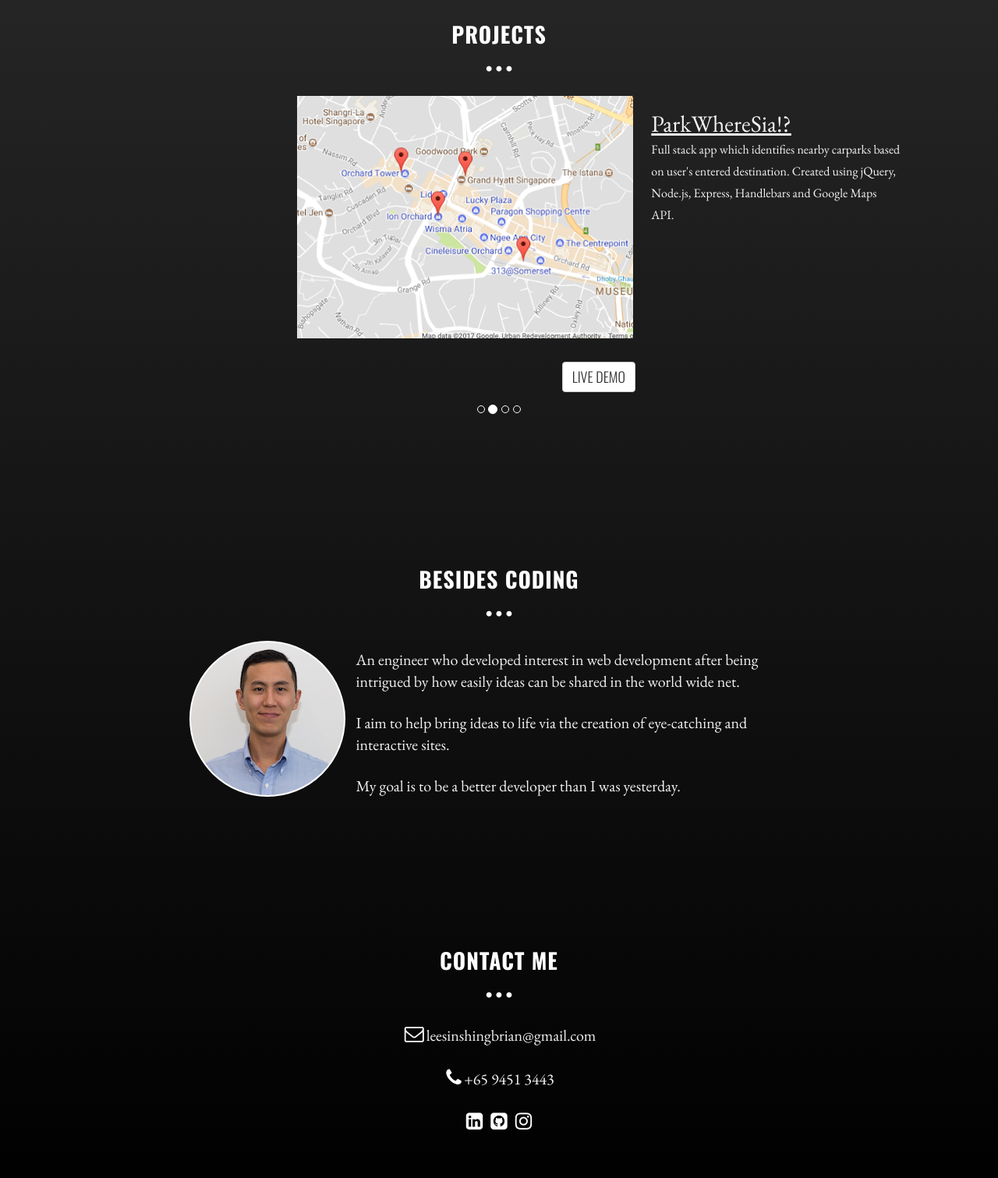
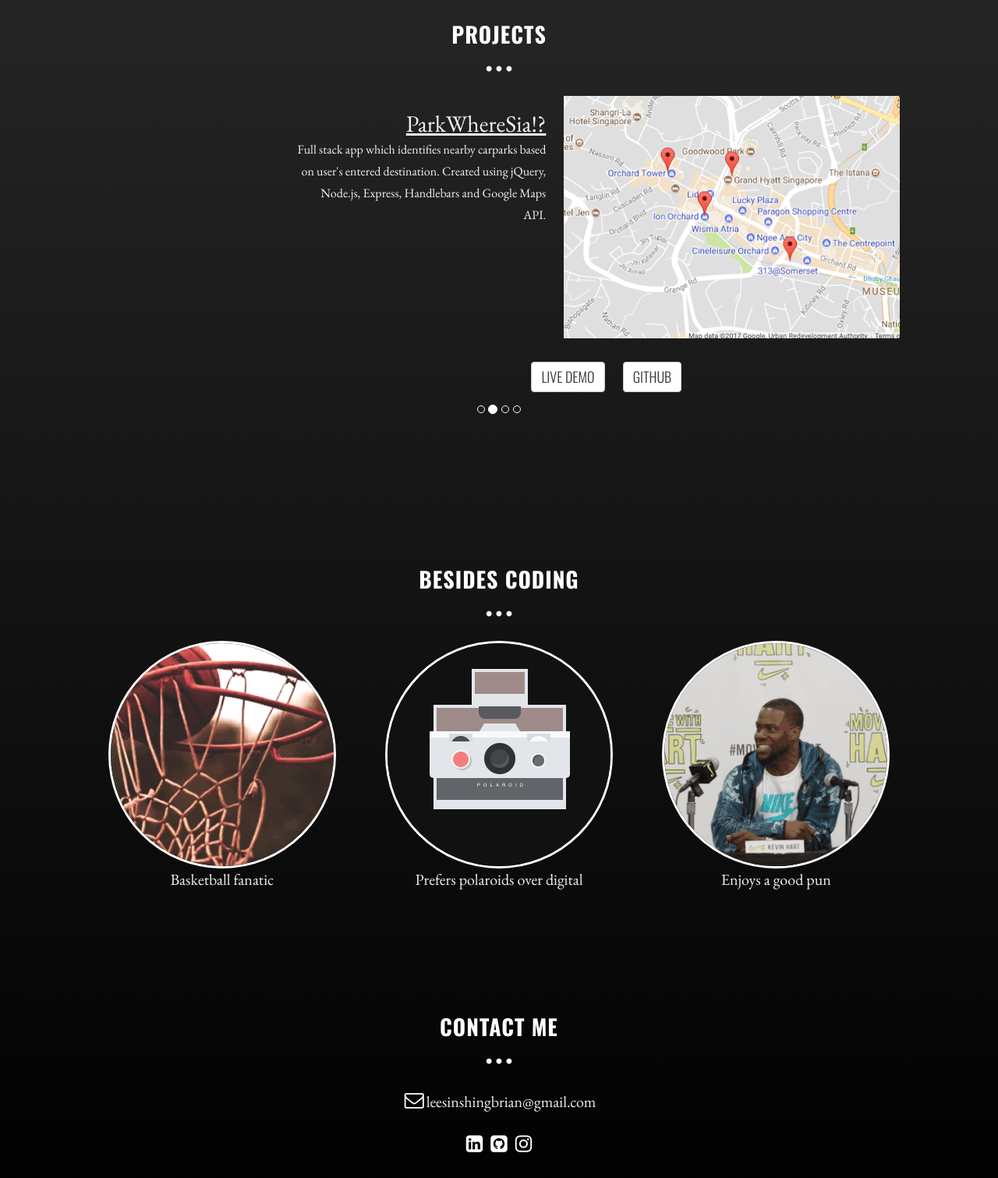
Before and after one commit to bleetdh/lee-brian, a plain HTML site: page index.html in a window 1280 px wide. Shown: the part 1240-2751 px from the top of the page at 78% size. Drawn offline with nearby package versions, Linux system fonts and the light colour scheme.

Commit message:
added gif

```diff
--- a/assets/css/main.css
+++ b/assets/css/main.css
@@ -133,7 +133,7 @@ a:after {
 }
 
 #f #mypicture {
-  border: 2px solid white;
+  border: 3px solid white;
   border-radius: 990px;
   height: 200px;
   width: 200px;
@@ -202,11 +202,30 @@ a:after {
   margin-left: 20px;
 }
 
+#f #box .even {
+  text-align: right;
+  margin-left: 0;
+  margin-right: 20px;
+}
+
 #f .btn-default {
   margin-top: -20px;
+  margin-left: 20px;
   font-size: 18px;
   font-weight: 300;
   font-family: 'Oswald', serif;
+}
+
+#f #moreaboutme .more {
+  width: 30%;
+  height: 300px;
+  display: inline-block;
+  margin: 0 5px 0 5px;
+}
+#f #moreaboutme .more img {
+  max-width: 100%;
+  border: 3px solid white;
+  border-radius: 999px
 }
 
 
@@ -280,7 +299,7 @@ a:after {
 	vertical-align: middle;
 	text-align: left;
 	width: 25px;
-	font-size: 14px;
+	font-size: 20px;
 	line-height: 40px;
 	margin: 25px 2px;
 }
--- a/index.html
+++ b/index.html
@@ -69,9 +69,9 @@
       <br>
       <br>
       <div class="row">
-        <h1>Welcome</h1>
+        <h1>Hello</h1>
         <br>
-        <h3>Hello, I'm Brian. Please hire me.</h3>
+        <h3>Welcome to Lee Brian's page.</h3>
         <br>
         <br>
         <div class="col-lg-6 col-lg-offset-3">
@@ -128,24 +128,28 @@
                   <p><span>Ironman Academy</span> </br>A 1 player, 8-bit shooting game inspired by Ironman. Created using HTML, CSS and Javascript.
                   </p>
                   <a class="btn btn-default" href="https://bleetdh.github.io/project-1/" role="button" target="_blank">LIVE DEMO</a>
+                  <a class="btn btn-default" href="https://github.com/bleetdh/project-1" role="button" target="_blank">GITHUB</a>
                 </div>
                 <div class="item centered" id='box'>
+                  <p class="even"><span>ParkWhereSia!?</span> </br> Full stack app which identifies nearby carparks based on user's entered destination. Created using jQuery, Node.js, Express, Handlebars and Google Maps API.
+                  </p>
                   <img src='assets/img/Project-2.png'>
-                  <p><span>ParkWhereSia!?</span> </br> Full stack app which identifies nearby carparks based on user's entered destination. Created using jQuery, Node.js, Express, Handlebars and Google Maps API.
-                  </p>
                   <a class="btn btn-default" href="https://parkwheresia.herokuapp.com/" role="button" target="_blank">LIVE DEMO</a>
+                  <a class="btn btn-default" href="https://github.com/bleetdh/project-2" role="button" target="_blank">GITHUB</a>
                 </div>
                 <div class="item centered" id='box'>
                   <img src='assets/img/Project-3.png'>
                   <p><span>Kreey8</span> </br> Collaborated full stack app which aids events budget planning. Created using Ruby on Rails, PostgreSQL and Google Charts.
                   </p>
                   <a class="btn btn-default" href="https://kreey8.herokuapp.com/" role="button" target="_blank">LIVE DEMO</a>
+                  <a class="btn btn-default" href="https://github.com/bleetdh/project-3" role="button" target="_blank">GITHUB</a>
                 </div>
                 <div class="item centered" id='box'>
+                  <p class="even"><span>Graviton</span> </br> Collaborated stock analysis app which uses live data and regression to predict future prices. Created using React.js, Firebase and Alpha Vantage API.
+                  </p>
                   <img src='assets/img/Project-4.png'>
-                  <p><span>Graviton</span> </br> Collaborated stock analysis app which uses live data and regression to predict future prices. Created using React.js, Firebase and Alpha Vantage API.
-                  </p>
                   <a class="btn btn-default" href="https://graviton-eabd7.firebaseapp.com/" role="button" target="_blank">LIVE DEMO</a>
+                  <a class="btn btn-default" href="https://github.com/bleetdh/project-4" role="button" target="_blank">GITHUB</a>
                 </div>
               </div>
               <br>
@@ -176,13 +180,19 @@
 
           <!-- INTRO INFORMATIO-->
           <div class="col-lg-6 col-lg-offset-3" id='aboutabout'>
-            <div id='mypicture'>
-
-            </div>
-            <div id="aboutme">
-              <p>An engineer who developed interest in web development after being intrigued by how easily ideas can be shared in the world wide net.</p>
-              <p>I aim to help bring ideas to life via the creation of eye-catching and interactive sites.</p>
-              <p>My goal is to be a better developer than I was yesterday.</p>
+            <div id="moreaboutme">
+              <div class='more'>
+                <img src='/assets/img/basketball.gif'>
+                <p>Basketball fanatic</p>
+              </div>
+              <div class='more'>
+                <img src='/assets/img/polaroid.gif'>
+                <p>Prefers polaroids over digital</p>
+              </div>
+              <div class='more'>
+                <img src='/assets/img/pun.gif'>
+                <p>Enjoys a good pun</p>
+              </div>
             </div>
           </div>
         </div>
@@ -201,7 +211,6 @@
 
           <div class="col-lg-6 col-lg-offset-3 contacts">
             <p><i id='contacts' class="fa fa-envelope-o"></i>leesinshingbrian@gmail.com</p>
-            <p><i id='contacts' class="fa fa-phone"></i>+65 9451 3443</p>
             <p>
               <a href='https://www.linkedin.com/in/leesinshingbrian/' target="_blank"><i id='contacts' class="fa fa-linkedin-square"></i></a>
               <a href='https://github.com/bleetdh' target="_blank"><i id='contacts' class="fa fa-github-square"></i></a>
```
Also changed, not shown: assets/img/basketball.gif (added), assets/img/c1.png (deleted), assets/img/c3.png (deleted), assets/img/polaroid.gif (added), assets/img/pun.gif (added).
